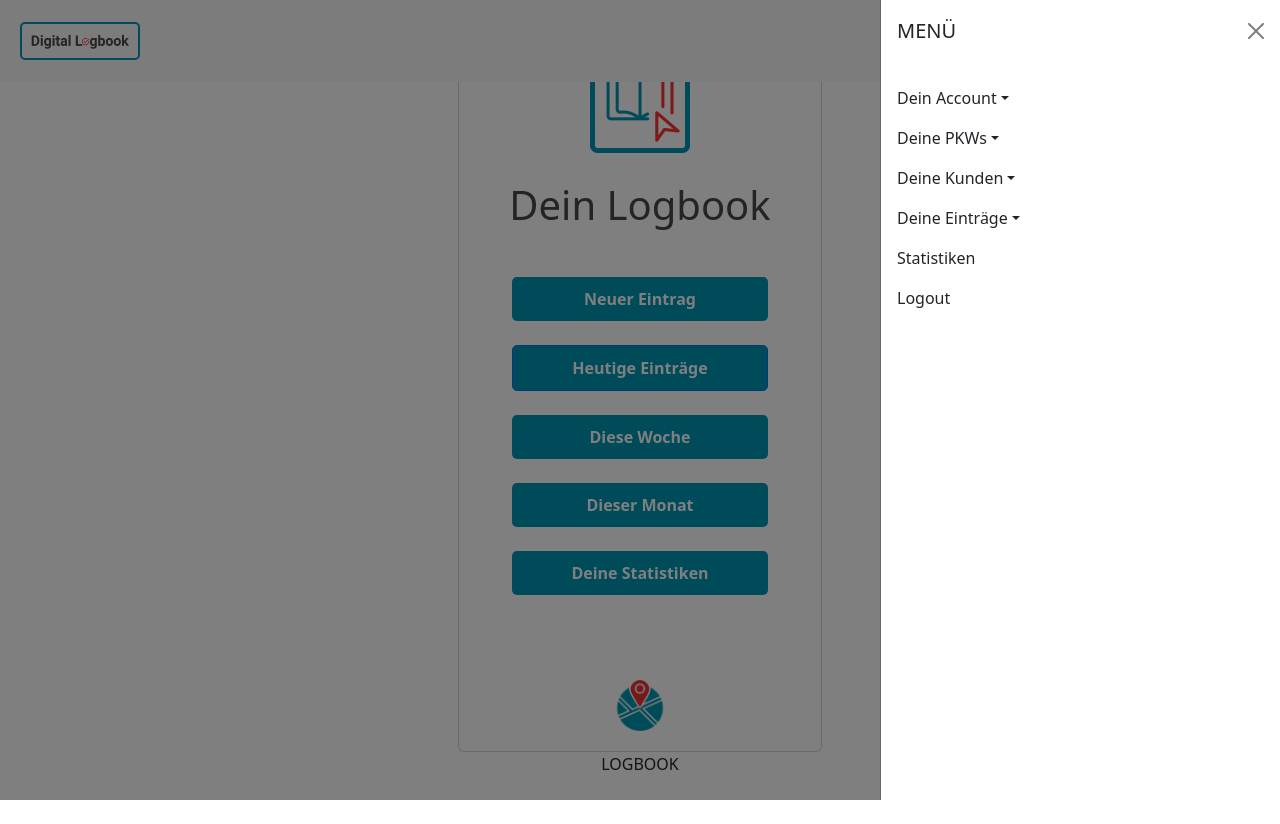
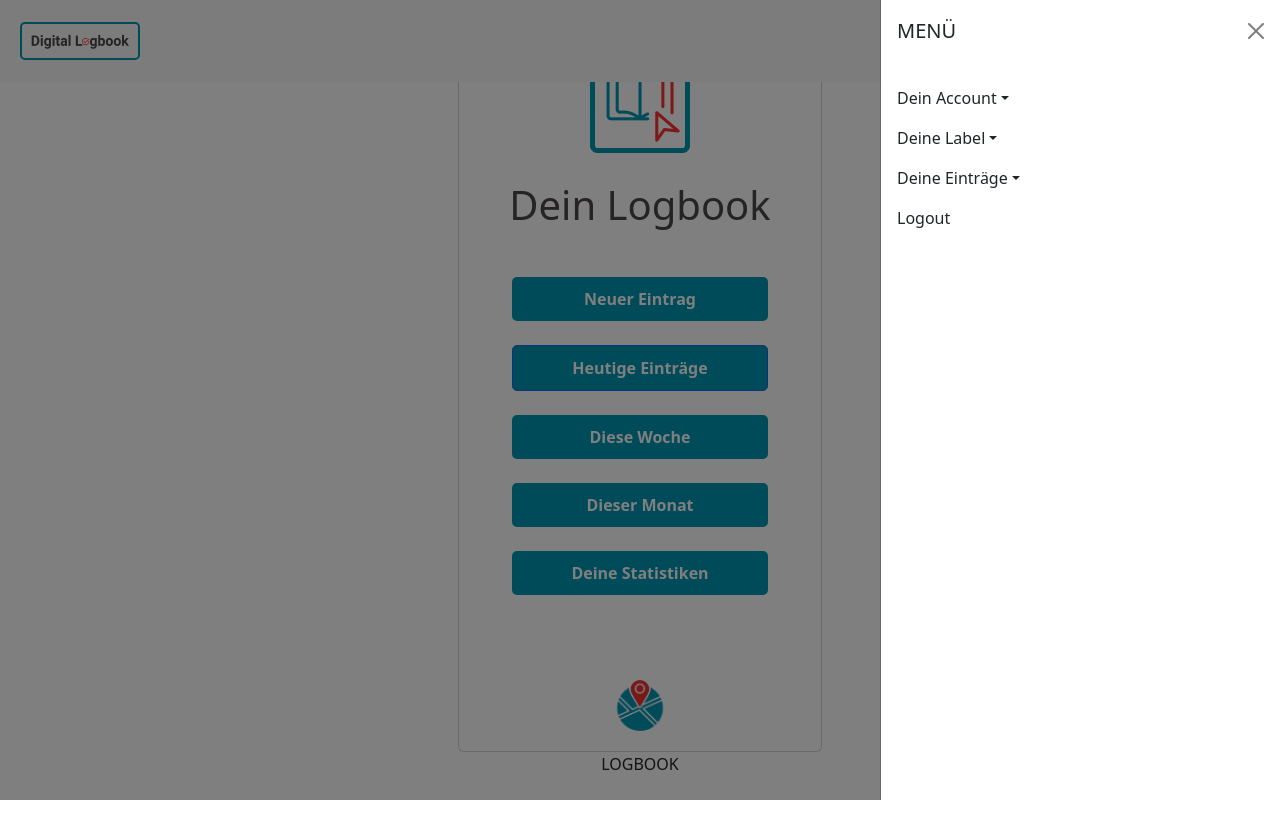
Before and after one commit to acrivopoulosdotcom/digital-logbook, a React (Vite) app in the folder frontend/: page / in a window 1280 px wide. Both pictures are taken after a click on the button 1231 px from the left and 41 px from the top of the page. Built offline with nearby package versions, Linux system fonts and the light colour scheme.

Commit message:
implement header hidden

```diff
--- a/frontend/src/Header/Header.tsx
+++ b/frontend/src/Header/Header.tsx
@@ -10,8 +10,10 @@ export default function Header() {
 
     const [isHovered, setIsHovered] = useState(false);
     const [isActive, setIsActive] = useState(false);
+    const isHeaderHidden: boolean = false;
+
     return (
-        <header id="header">
+        <header id="header" className={`${isHeaderHidden ? 'header-hidden' : ''}`}>
                 <Navbar expand={'xxl'} className="bg-body-tertiary mb-3">
                     <Container fluid>
                         <Nav.Link className="container-textlogo"
@@ -47,27 +49,15 @@ export default function Header() {
                                         </NavDropdown.Item>
                                     </NavDropdown>
                                     <NavDropdown
-                                        title="Deine PKWs"
+                                        title="Deine Label"
                                         id={`offcanvasNavbarDropdown-expand-${'xxl'}`}
                                     >
-                                        <NavDropdown.Item href="/choosecar">
-                                            Auswahl eines PKWs
+                                        <NavDropdown.Item href="/labelOverview">
+                                            Label-Übersicht
                                         </NavDropdown.Item>
                                         <NavDropdown.Divider />
-                                        <NavDropdown.Item href="/addcar">
-                                            Hinzufügen eines PKWs
-                                        </NavDropdown.Item>
-                                    </NavDropdown>
-                                    <NavDropdown
-                                        title="Deine Kunden"
-                                        id={`offcanvasNavbarDropdown-expand-${'xxl'}`}
-                                    >
-                                        <NavDropdown.Item href="/customersearch">
-                                            Kundenübersicht
-                                        </NavDropdown.Item>
-                                        <NavDropdown.Divider />
-                                        <NavDropdown.Item href="/customerfile">
-                                            Hinzufügen von Kunden
+                                        <NavDropdown.Item href="/addLabel">
+                                            Hinzufügen eines Labels
                                         </NavDropdown.Item>
                                     </NavDropdown>
                                     <NavDropdown
@@ -82,7 +72,6 @@ export default function Header() {
                                             Dein Logbook
                                         </NavDropdown.Item>
                                     </NavDropdown>
-                                    <Nav.Link href="/statistics">Statistiken</Nav.Link>
                                     <Nav.Link href="/login">Logout</Nav.Link>
 
                                 </Nav>
```
